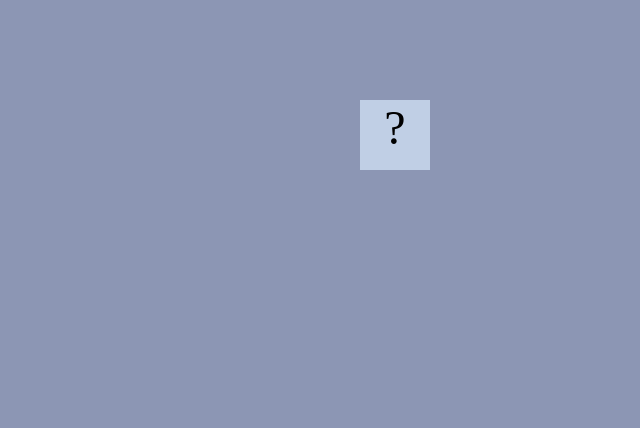
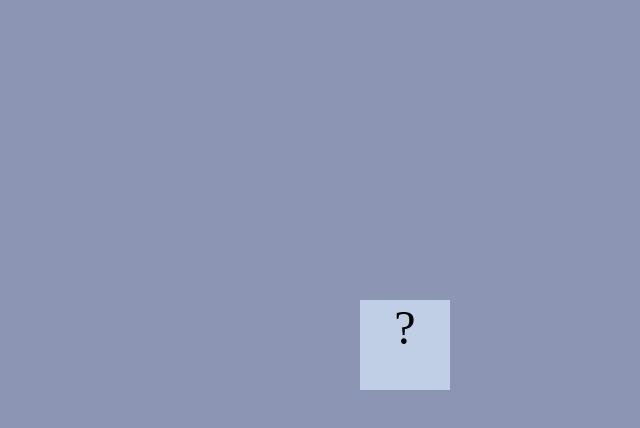
Before and after one commit to TabithaKuhn/TabithaKuhn.github.io, a plain HTML site: page projects/bouncing-box/index.html in a window 1280 px wide. Shown: the whole page, without its empty margins (640-1280 px from the left). Drawn offline with Linux system fonts and the light colour scheme.

Commit message:
add bouncing box

```diff
--- a/projects/bouncing-box/index.html
+++ b/projects/bouncing-box/index.html
@@ -6,8 +6,8 @@
 	<script src="jquery.min.js"></script>
 	<style>
 		.box {
-			width: 70px;
-			height: 70px;
+			width: 90px;
+			height: 90px;
 			background-color: rgb(192, 207, 229);
 			font-size: 300%;
 			text-align: center;
@@ -49,9 +49,10 @@
 			box.on('click', handleBoxClick);
 
 			// moves the Box to a new position on the screen along the X-Axis
-			function moveBoxTo(newPositionX) {
-				box.css("left", newPositionX);
-			}
+			function moveBoxTo(newPositionX, newPositionY) {
+      			box.css('left', newPositionX);
+      			box.css('top', newPositionY);
+  			}
 
 			// changes the text displayed on the Box
 			function changeBoxText(newText) {
@@ -66,6 +67,10 @@
 			var positionX = 0;
 			var points = 0;
 			var speed = 10;
+			var positionY = 300;
+			var speedY = 10;
+			var boardHeight = jQuery(window).height();
+			var randNum = Math.random() * boardWidth;
 			/*
 			This Function will be called 20 times/second. Each time it is called,
 			it should move the Box to a new location. If the box drifts off the screen
@@ -74,12 +79,20 @@
 			function update() {
 
 				positionX = positionX + speed;
-				moveBoxTo(positionX)
+				positionY = positionY +speedY;
+
+				moveBoxTo(positionX, positionY);
 				if (positionX > boardWidth) {
 					speed = -speed;
 				};
 				if (positionX < 0) {
 					speed = -speed;
+				};
+				if (positionY < boardHeight) {
+					speedY = -speedY;
+				};
+				if (positionY > 0) {
+					speedY = -speedY;
 				};
 }
 
@@ -90,7 +103,7 @@
 			the left side of the screen.
 			*/
 			function handleBoxClick() {
-				positionX = 0;
+				positionX = randNum;
 				points = points + 1;
 				changeBoxText(points);
 
@@ -100,6 +113,11 @@
 					speed = speed - 3;
 
 				}
+				if (speedY >= 0) {
+					speedY = speedY + 3;
+				} else { if (speedY < 0)
+					speedY = speed - 3;
+				}
 			};
 		})();
 	</script>
```
